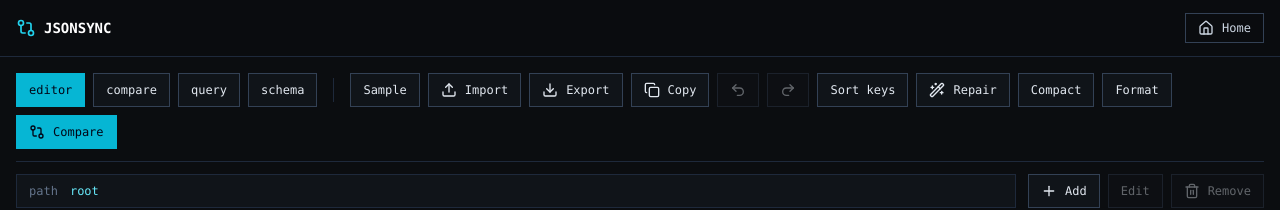
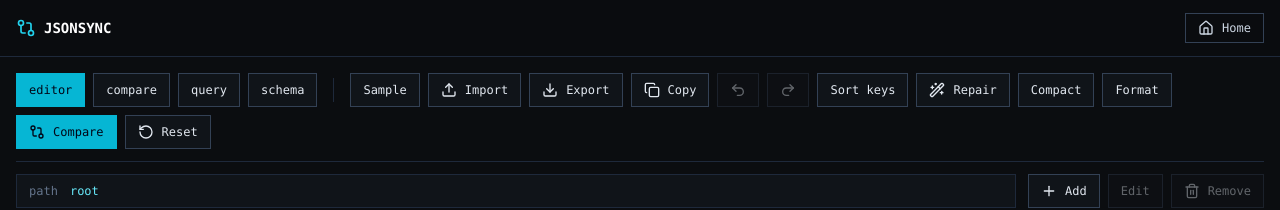
Before and after one commit to shubhamashish33/json-comparator, a React (Create React App) app: page /compare in a window 1280 px wide. Shown: the top 210 px of the page. Built offline with nearby package versions, Linux system fonts and the light colour scheme.

Commit message:
Add workspace reset action

```diff
--- a/src/JSONCompare.js
+++ b/src/JSONCompare.js
@@ -19,6 +19,7 @@ import {
   ListTree,
   Plus,
   Redo2,
+  RotateCcw,
   Search,
   Table2,
   Trash2,
@@ -727,6 +728,38 @@ const JSONCompare = () => {
     setActiveDiffIndex(0);
   }, [filterType]);
 
+  const resetWorkspace = () => {
+    setWorkspaceTab("editor");
+    setEditorMode("tree");
+    setLeftText("");
+    setRightText("");
+    setSchemaText("");
+    setSettings(defaultSettings);
+    setSelectedPath("");
+    setSelectedPaths(new Set());
+    setSearchTerm("");
+    setContextMenu(null);
+    setDialog(null);
+    setHistory([]);
+    setFuture([]);
+    setQuery("");
+    setTransformCode("return value;");
+    setQueryResult("");
+    setFetchUrl("");
+    setComparison([]);
+    setFilterType("all");
+    setActiveDiffIndex(0);
+    setCopied("");
+    setStorageNotice("");
+    Object.values(STORAGE_KEYS).forEach((key) => {
+      try {
+        localStorage.removeItem(key);
+      } catch {
+        // Ignore unavailable storage.
+      }
+    });
+  };
+
   const modeButtons = [
     ["tree", "Tree", ListTree],
     ["code", "Code", Code2],
@@ -768,6 +801,7 @@ const JSONCompare = () => {
           <ToolbarButton onClick={() => !leftParsed.error && setLeftText(stringify(leftParsed.value, 0))}>Compact</ToolbarButton>
           <ToolbarButton onClick={() => !leftParsed.error && setLeftText(stringify(leftParsed.value, 2))}>Format</ToolbarButton>
           <ToolbarButton onClick={runCompare} active><GitCompare className="h-4 w-4" />Compare</ToolbarButton>
+          <ToolbarButton onClick={resetWorkspace}><RotateCcw className="h-4 w-4" />Reset</ToolbarButton>
           <input ref={leftFileRef} type="file" accept=".json,.jsonc,.txt" className="hidden" onChange={(event) => readFile(event, "left")} />
           <input ref={rightFileRef} type="file" accept=".json,.jsonc,.txt" className="hidden" onChange={(event) => readFile(event, "right")} />
         </div>
```
